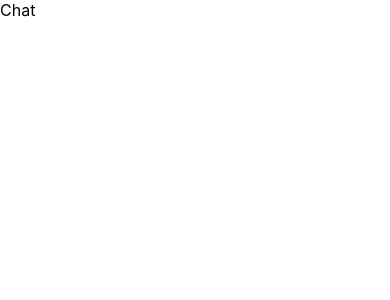
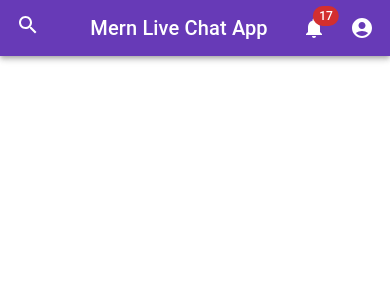
Before and after one commit to aungkaungkhant-nssh/Mern-Live-Chat-App, a React (Create React App) app in the folder client/: page /chat in a window 390 px wide. Shown: the top 300 px of the page. Built offline with nearby package versions, Linux system fonts and the light colour scheme; sample sign-in values are in the browser's storage.

Commit message:
implement navagation design responsive

```diff
--- a/client/package.json
+++ b/client/package.json
@@ -6,6 +6,7 @@
   "dependencies": {
     "@emotion/react": "^11.10.4",
     "@emotion/styled": "^11.10.4",
+    "@mkyy/mui-search-bar": "^0.5.1",
     "@mui/icons-material": "^5.10.6",
     "@mui/lab": "^5.0.0-alpha.102",
     "@mui/material": "^5.10.7",
--- /dev/null
+++ b/client/src/components/Navbar.jsx
@@ -0,0 +1,65 @@
+import React from 'react'
+import {AppBar,Toolbar,Box,IconButton,Typography,Badge} from "@mui/material";
+import {Search,Notifications,More,AccountCircle,Menu} from "@mui/icons-material"
+import SearchBar from '@mkyy/mui-search-bar';
+import { deepPurple,grey } from '@mui/material/colors';
+function Navbar() {
+  return (
+    <AppBar position="static" color="secondary">
+    <Toolbar>
+      <IconButton
+        size="large"
+        edge="start"
+        color="inherit"
+        aria-label="open drawer"
+        sx={{ mr: 2 ,display:{xs:"inline-block",md:"none"}}}
+      >
+        <Search />
+      </IconButton>
+     <Box sx={{display:{xs:"none",md:"inline-block"}}}>
+        <SearchBar
+            disabled
+            style={{backgroundColor:grey[50],color:deepPurple[500]}}
+            searchIcon={<Search  />}
+        />
+     </Box>
+
+      <Box sx={{ flexGrow: 1 }} />
+      <Typography
+        variant="h6"
+        noWrap
+        component="div"
+      >
+        Mern Live Chat App
+      </Typography>
+      <Box sx={{ flexGrow: 1 }} />
+
+      <Box>
+        <IconButton
+          size="large"
+          aria-label="show 17 new notifications"
+          color="inherit"
+        >
+          <Badge badgeContent={17} color="error">
+            <Notifications />
+          </Badge>
+        </IconButton>
+        <IconButton
+          size="large"
+          edge="end"
+          aria-label="account of current user"
+        //   aria-controls={menuId}
+          aria-haspopup="true"
+        //   onClick={handleProfileMenuOpen}
+          color="inherit"
+        >
+          <AccountCircle />
+        </IconButton>
+      </Box>
+
+    </Toolbar>
+  </AppBar>
+  )
+}
+
+export default Navbar
--- a/client/src/pages/Chat.jsx
+++ b/client/src/pages/Chat.jsx
@@ -1,8 +1,11 @@
 import React from 'react'
+import Navbar from '../components/Navbar'
 
 function Chat() {
   return (
-    <div>Chat</div>
+    <>
+      <Navbar />
+    </>
   )
 }
 
```
Also changed, not shown: 1 other file (tests, documents, lock files or other folders).
